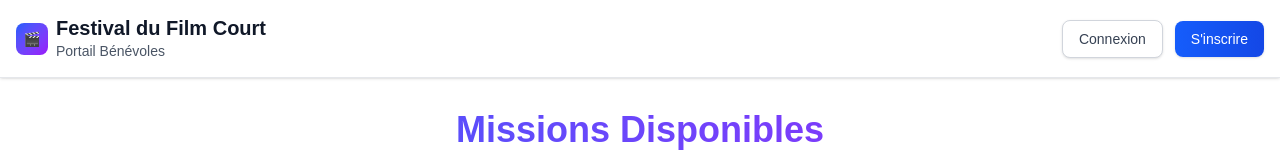
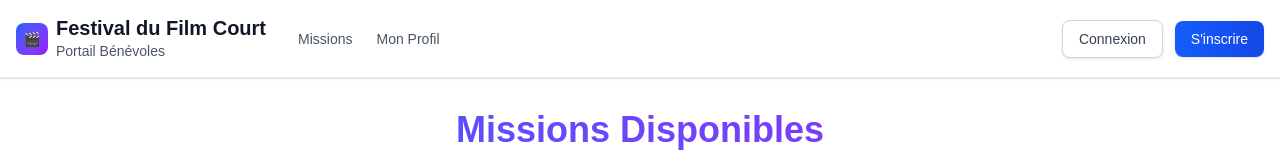
Before and after one commit to albertduplantin/benevoles, a Next.js app: page / in a window 1280 px wide. Shown: the top 160 px of the page. Built offline with nearby package versions, Linux system fonts and the light colour scheme; no server answers; the database is empty.

Commit message:
fix: always show navigation links in header

```diff
--- a/src/components/Header.tsx
+++ b/src/components/Header.tsx
@@ -27,8 +27,7 @@ export default function Header({ user, isAdmin = false, title = "Portail Bénév
             </Link>
 
             {/* Navigation principale */}
-            {user && (
-              <div className="hidden md:flex items-center space-x-6">
+            <div className="hidden md:flex items-center space-x-6">
                 <Link
                   href="/"
                   className="text-sm font-medium text-gray-600 hover:text-blue-600 transition-colors"
@@ -49,8 +48,7 @@ export default function Header({ user, isAdmin = false, title = "Portail Bénév
                 >
                   Mon Profil
                 </Link>
-              </div>
-            )}
+            </div>
           </div>
 
           <div className="flex items-center space-x-4">
```
